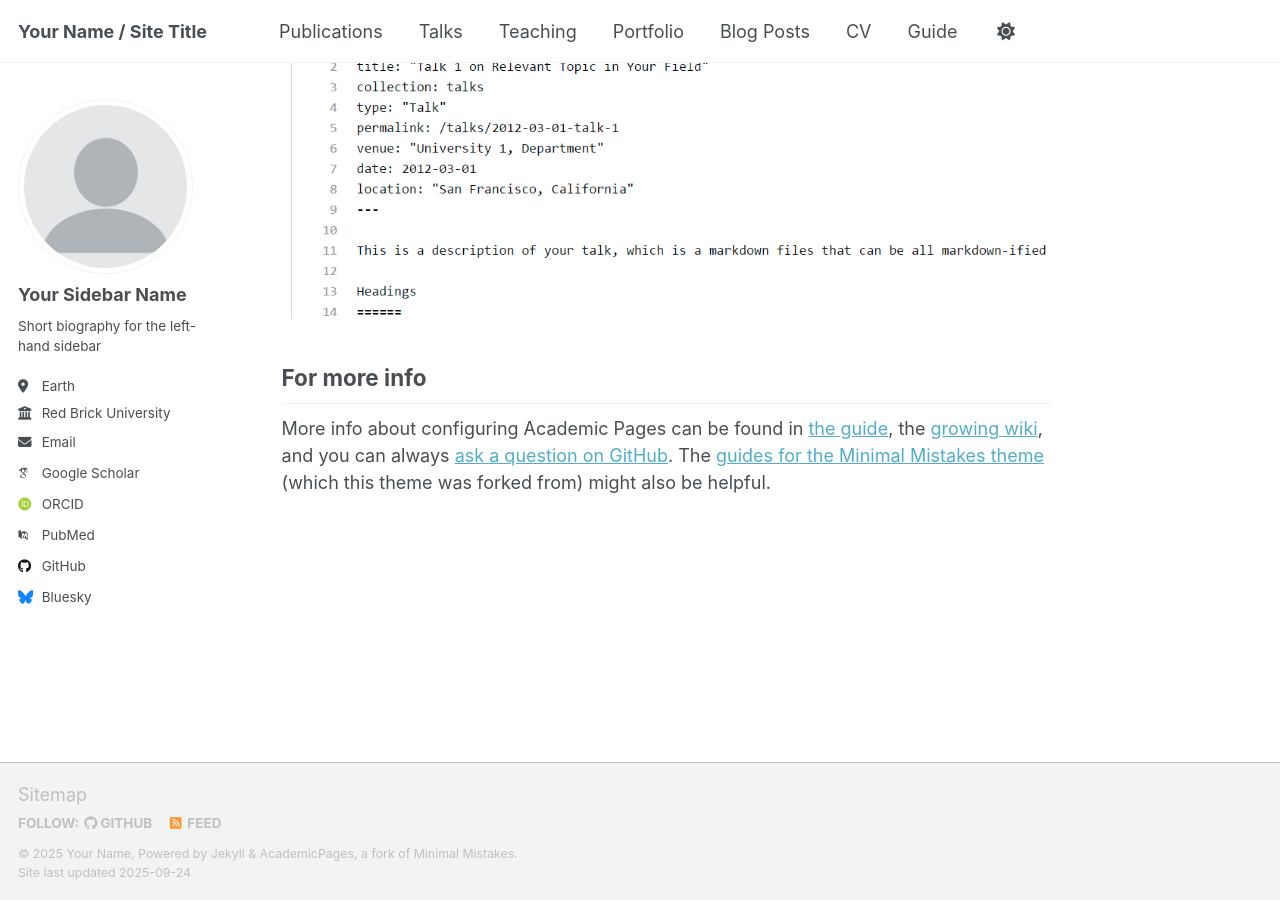
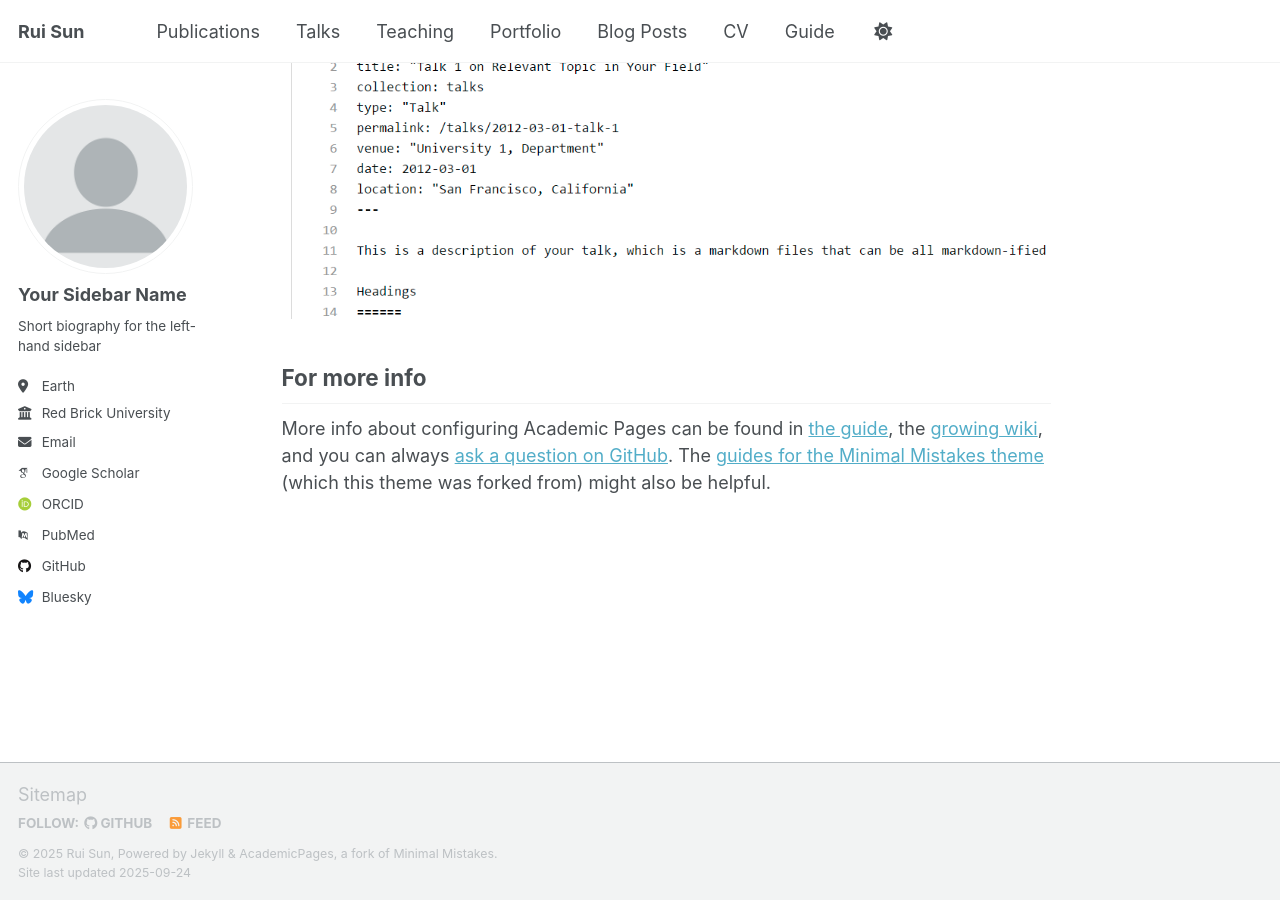
Before and after one commit to everyday6407/everyday6407.github.io, a Jekyll site: the page built from _pages/about.md, in a window 1280 px wide and 900 px high, scrolled down 2880 px. Built offline with Jekyll 4.4.1, drawn with Linux system fonts in a browser that asks for light colours; some web fonts are replaced; a script that is not in the unit is left out.

Commit message:
Update _config.yml

```diff
--- a/_config.yml
+++ b/_config.yml
@@ -9,9 +9,9 @@
 # Basic Site Settings
 locale                   : "en-US"
 site_theme               : "default" # Currently available options are "default", "air"
-title                    : "Your Name / Site Title"
+title                    : "Rui Sun"
 title_separator          : "-"
-name                     : &name "Your Name"
+name                     : &name "Rui Sun"
 description              : &description "Your Name's academic portfolio"   # Update this with a general description of your site, this is the default if not overridden by a page
 url                      : https://everyday6407.github.io # The base hostname & protocol for your site e.g. "https://[your GitHub username].github.io",
                                                            # or if you already have some other page hosted on Github then use "https://[your GitHub username].github.io/[Your Repo Name]"
```
